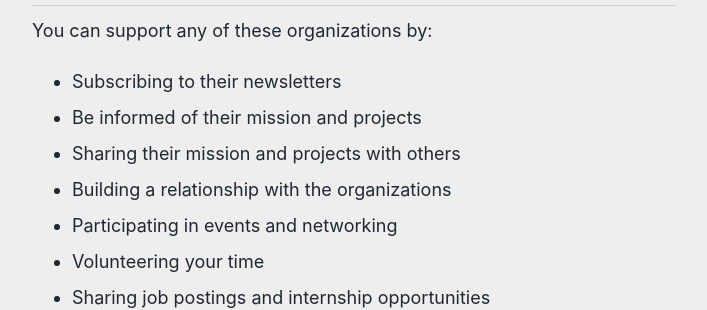
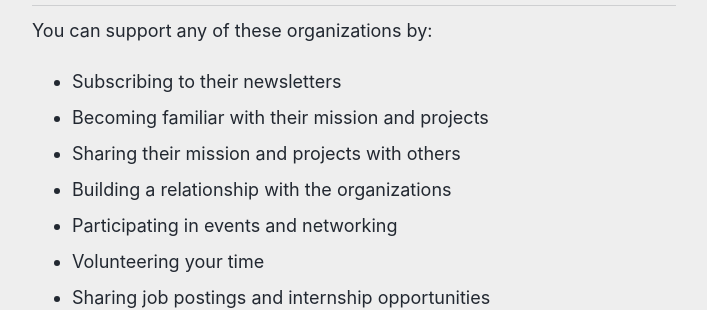
Before and after one commit to reshamas/reshamas.github.io, a Jekyll site: the page built from _posts/2018-05-09-resource-guide-for-women-in-data-science.md, in a window 1280 px wide and 900 px high, scrolled down 8273 px. Shown: the part 153-463 px from the top of the window, without its empty margins (286-993 px from the left). Built offline with Jekyll 4.4.1, drawn with Linux system fonts in a browser that asks for light colours; comment, search, counter and statistics services are not loaded.

Commit message:
Update 2018-05-09-resource-guide-for-women-in-data-science.md

```diff
--- a/_posts/2018-05-09-resource-guide-for-women-in-data-science.md
+++ b/_posts/2018-05-09-resource-guide-for-women-in-data-science.md
@@ -223,7 +223,7 @@ The core model is educating and supporting the next generation of diverse leader
 
 You can support any of these organizations by:
 - Subscribing to their newsletters
-- Be informed of their mission and projects
+- Becoming familiar with their mission and projects
 - Sharing their mission and projects with others
 - Building a relationship with the organizations
 - Participating in events and networking
```
